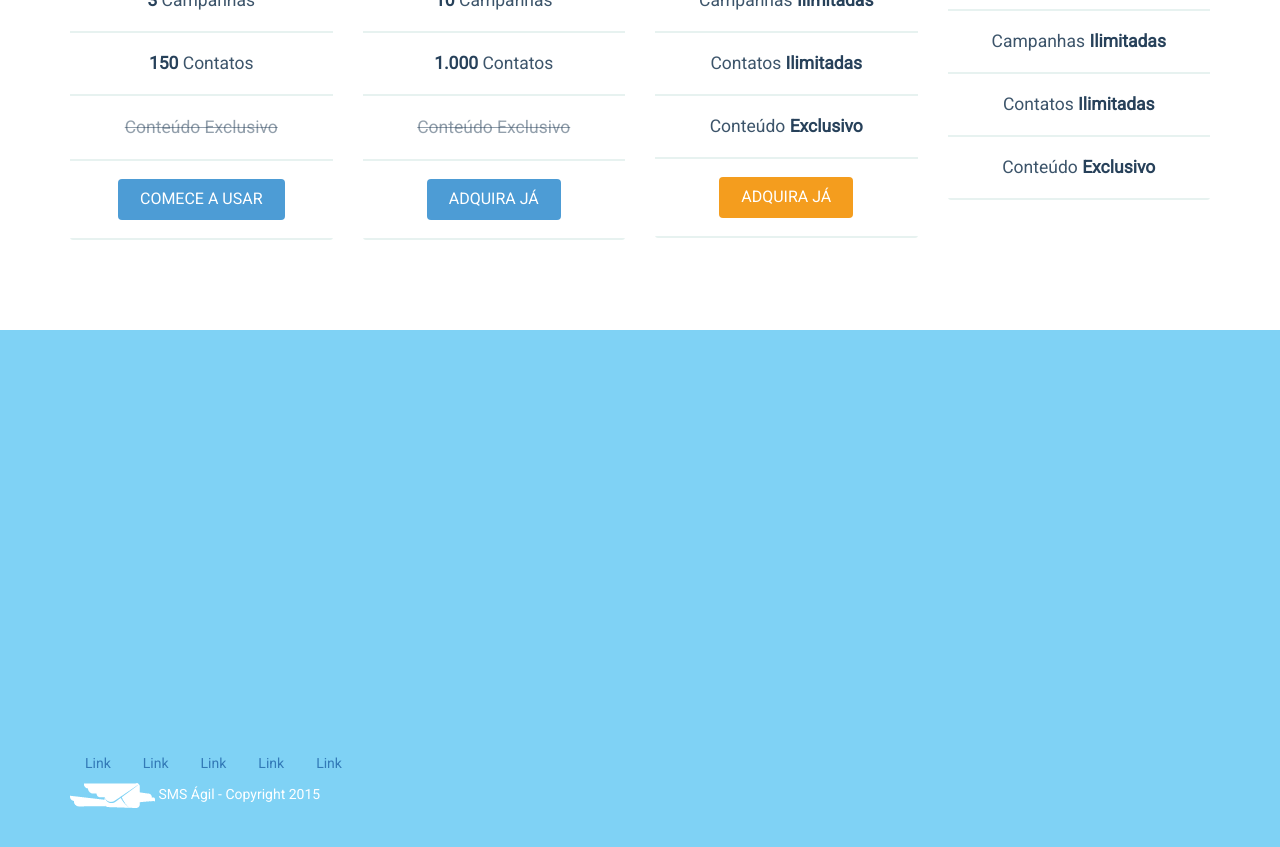
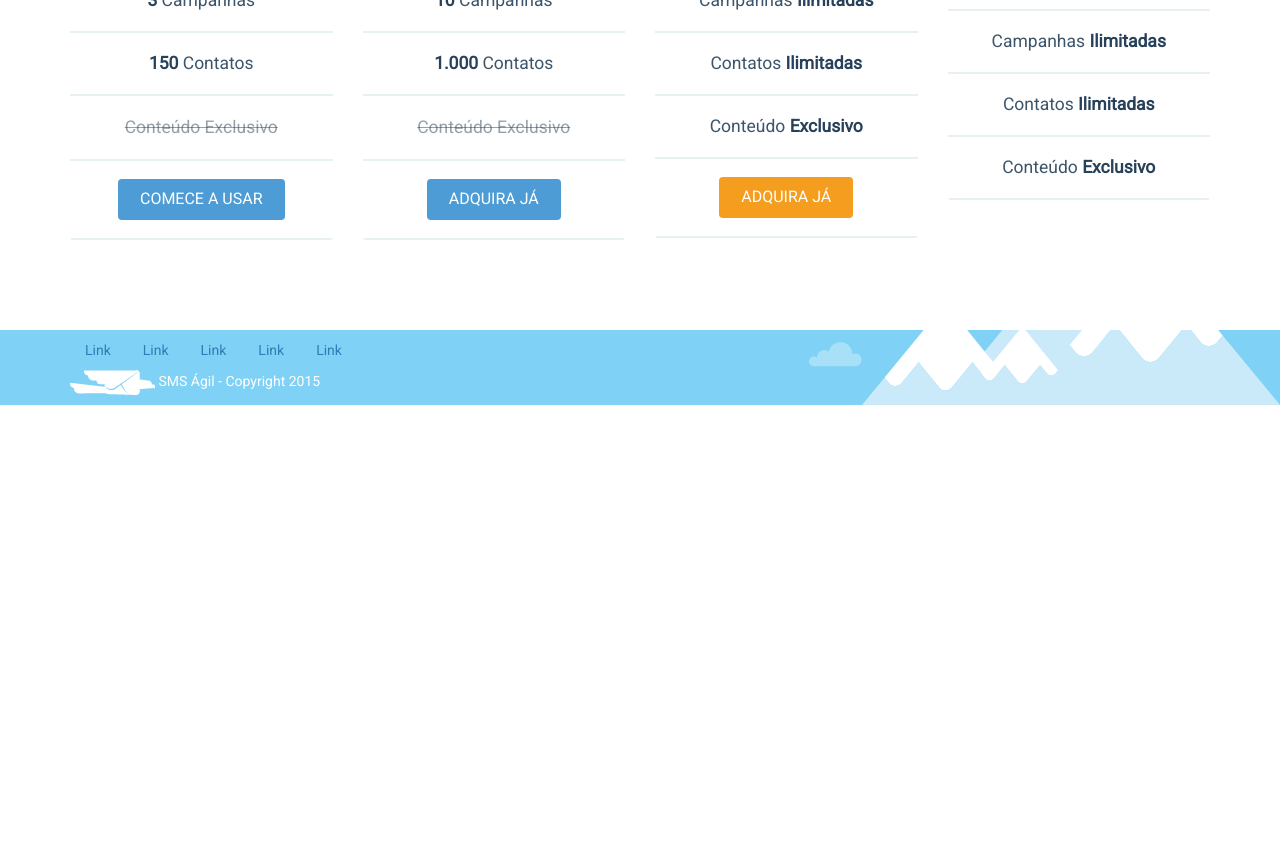
Before and after one commit to smsagil/smsagil.github.io, a Jekyll site: the page built from index.html, in a window 1280 px wide and 900 px high, scrolled down 5070 px. Shown: the top 847 px of the window. Built offline with Jekyll 4.4.1, drawn with Linux system fonts in a browser that asks for light colours; after the commit the page ends 5475 px from its top, so only the background shows below that.

Commit message:
Removing FullPage from Footer

```diff
--- a/_includes/footer.html
+++ b/_includes/footer.html
@@ -1,4 +1,4 @@
-<footer class="site-footer section">
+<footer id="footer" class="site-footer">
 
 	<div class="container">
 		<div class="row">
```
Also changed, not shown: 3 other files.
